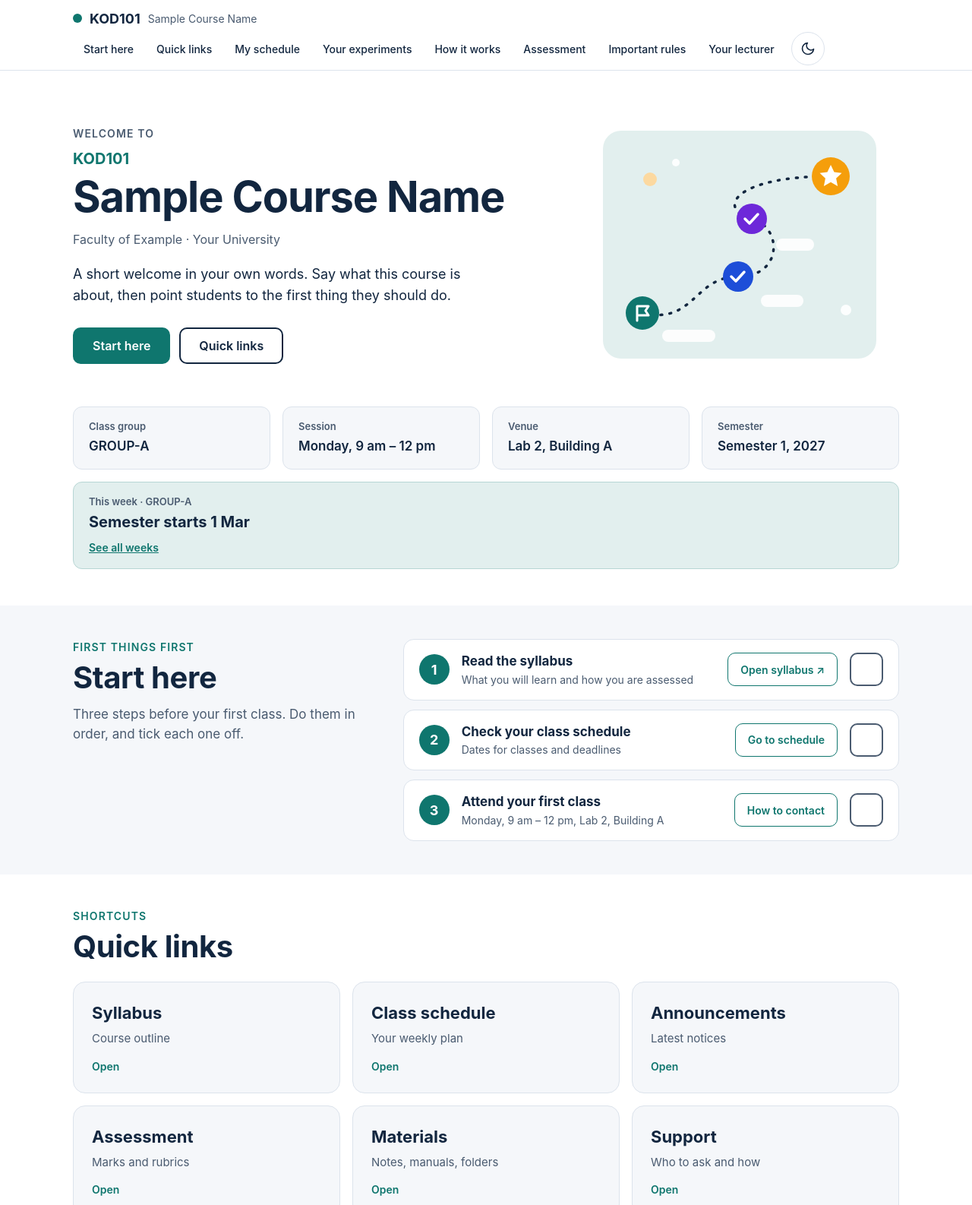
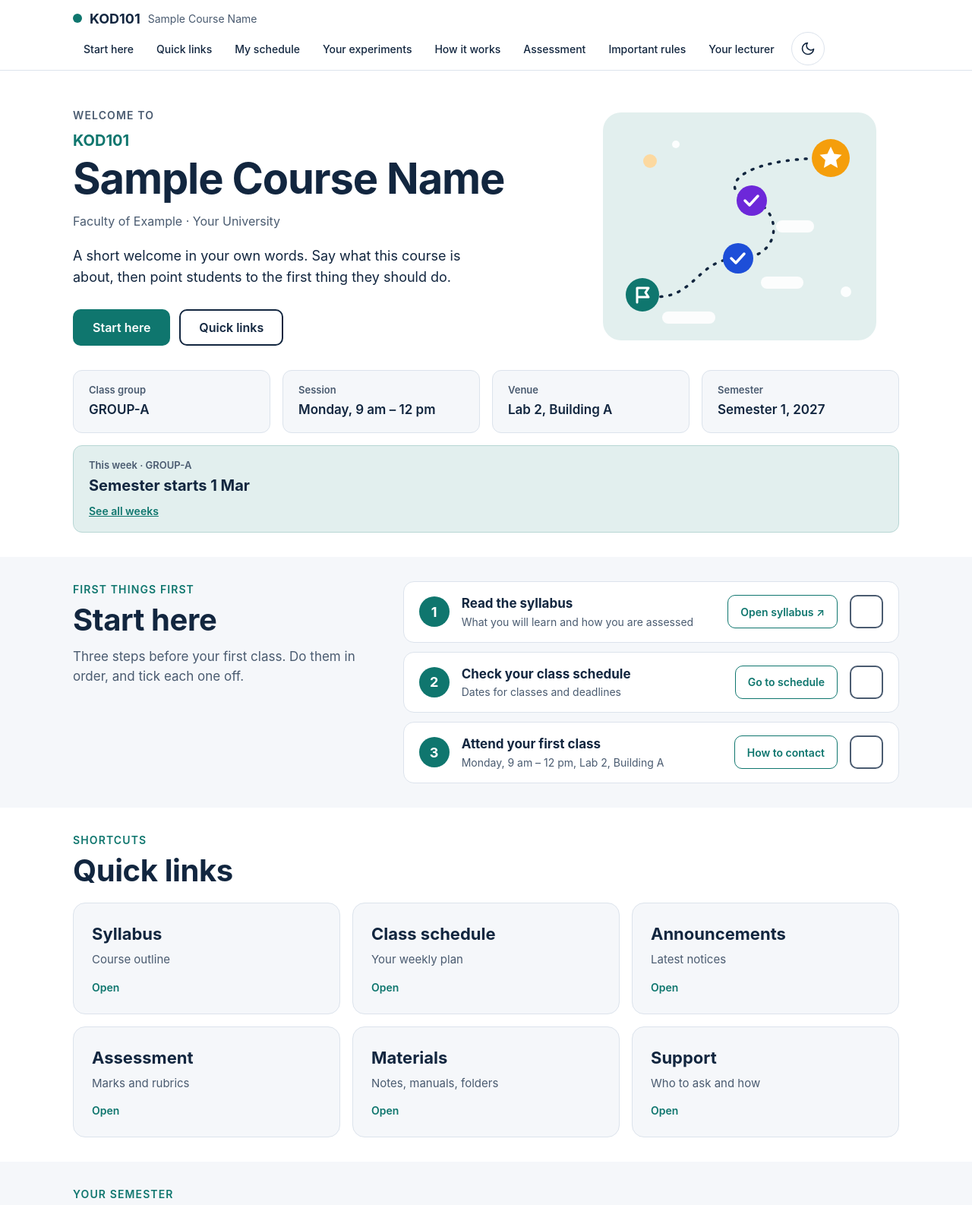
Before and after one commit to rahida1409-maker/course-landing-template, a plain HTML site: page index.html in a window 1280 px wide. Shown: the top 1586 px of the page at 76% size. Drawn offline with Linux system fonts and the light colour scheme.

Commit message:
Adjust padding and margins in style.css

```diff
--- a/css/style.css
+++ b/css/style.css
@@ -37,16 +37,16 @@ ol,ul{margin:0;padding:0;list-style:none}
 
 /* Sections */
 section{scroll-margin-top:72px}
-.sec{padding:44px 0}
+.sec{padding:32px 0}
 .sec.alt{background:var(--alt)}
 .kick{font-size:14px;font-weight:600;letter-spacing:.08em;text-transform:uppercase;color:var(--accent-text);margin-bottom:8px}
 .sec h2{font-size:40px;margin-bottom:12px}
 .sec .intro{font-size:17px;line-height:1.55;color:var(--muted);max-width:640px}
-.head{margin-bottom:24px}
+.head{margin-bottom:20px}
 
 /* Hero */
 .hero{background:var(--hero-bg);position:relative;overflow:hidden}
-.hero .wrap{padding-top:72px;padding-bottom:56px;display:flex;flex-wrap:wrap;align-items:center;gap:48px}
+.hero .wrap{padding-top:48px;padding-bottom:32px;display:flex;flex-wrap:wrap;align-items:center;gap:48px}
 .hero-text{flex:1 1 520px;min-width:0;position:relative}
 .welcome{font-size:14px;font-weight:600;letter-spacing:.08em;text-transform:uppercase;color:var(--muted);margin-bottom:8px}
 .code{font-family:var(--head);font-weight:700;font-size:20px;color:var(--accent-text)}
@@ -73,7 +73,7 @@ section{scroll-margin-top:72px}
 .hero.none .hero-art{display:none}
 
 /* Info strip and week card */
-.strip{max-width:var(--max);margin:0 auto;padding:0 48px 48px;display:flex;flex-wrap:wrap;gap:16px;position:relative}
+.strip{max-width:var(--max);margin:0 auto;padding:0 48px 32px;display:flex;flex-wrap:wrap;gap:16px;position:relative}
 .strip>div,.strip>aside{flex:1 1 220px;min-width:0;padding:16px 20px;border-radius:12px;background:var(--bg);border:1px solid var(--line);color:var(--ink)}
 .strip .l{font-size:13px;font-weight:600;color:var(--muted)}
 .strip .v{margin-top:4px;font-size:17px;font-weight:600;overflow-wrap:anywhere}
@@ -229,7 +229,7 @@ footer p{font-size:13px;line-height:1.6;color:var(--muted)}
   .wrap,.nav,.strip{padding-left:20px;padding-right:20px}
   .hero .wrap{padding-top:40px;padding-bottom:32px}
   .hero h1{font-size:38px}
-  .sec{padding:32px 0}.sec h2{font-size:32px}
+  .sec{padding:24px 0}.sec h2{font-size:32px}
   .step{flex-wrap:wrap}
   .bars li{grid-template-columns:1fr 1fr 30px}
   .lec-card{flex-direction:column;align-items:flex-start}
```
